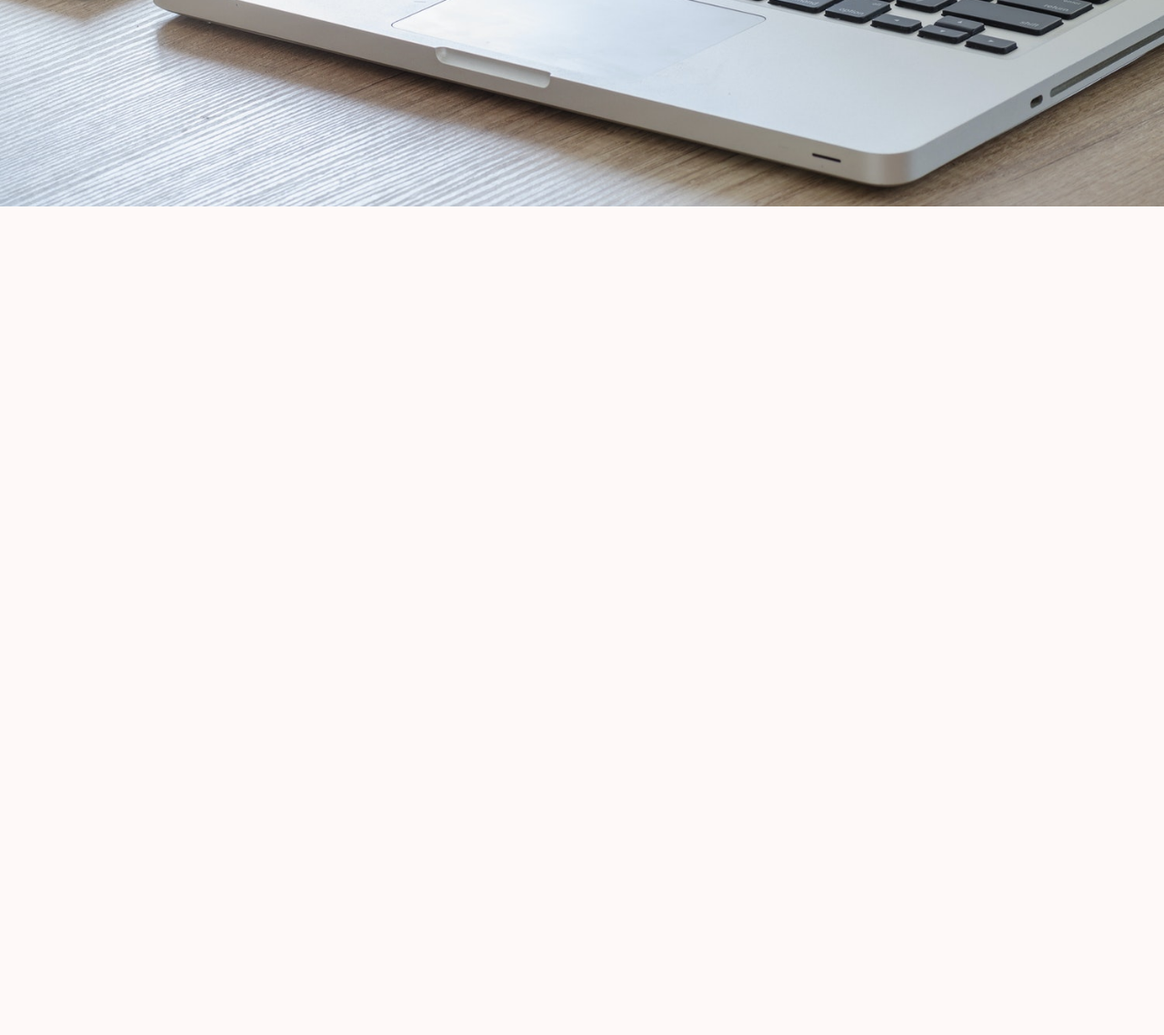
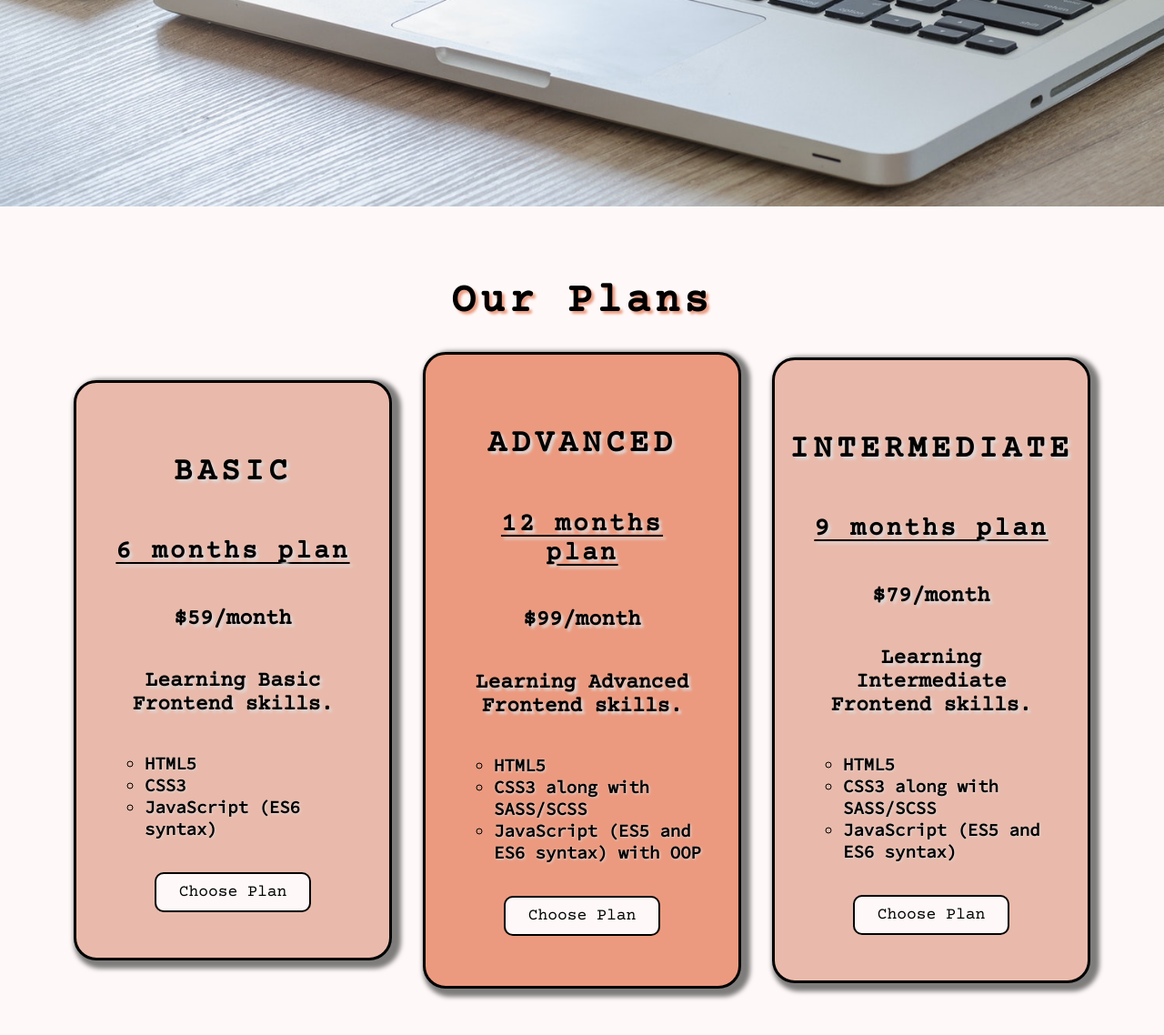
Before and after one commit to obuke-i-kursevi/css-sekcija, a plain HTML site: page grupa3/school-project/index.html in a window 1280 px wide. Shown: the part 500-1638 px from the top of the page at 91% size. Before the commit the page ends 800 px from the top, so only its background shows below. Drawn offline with nearby package versions, Linux system fonts and the light colour scheme.

Commit message:
12. cas (18.11.2021.) - Grid layout, plans section on home page

```diff
--- /dev/null
+++ b/grupa3/playground/css/grid.css
@@ -0,0 +1,38 @@
+* {
+    box-sizing: border-box;
+    margin: 0;
+    padding: 0;
+}
+
+.main-grid-wrapper {
+    width: 90%;
+    margin: 0 auto;
+    display: grid;
+    grid-template-rows: 300px;
+    /* grid-template-columns: 200px 400px 250px; */
+    /* grid-template-columns: repeat(3, 300px); */
+    /* ! Fractional Units -> zbog responzivnosti */
+    /* grid-template-columns: repeat(3, 1fr); */
+    /* grid-template-columns: 1fr 3fr 2fr; */
+    grid-template-columns: repeat(auto-fit, minmax(200px, 1fr));
+    /* grid-column-gap: 25px;
+    grid-row-gap: 50px; */
+    grid-gap: 50px 25px;
+    grid-auto-rows: 200px;
+}
+
+.box {
+    border: 1px solid black;
+    padding: 20px;
+    background-color: aquamarine;
+}
+
+.box:nth-child(even) {
+    background-color: rgb(37, 133, 101);
+}
+
+.box-5 {
+    grid-column: span 3;
+    /* grid-column-start: 2;
+    grid-column-end: 4; */
+}
--- a/grupa3/school-project/index.html
+++ b/grupa3/school-project/index.html
@@ -40,6 +40,56 @@
             <div class="hero-wrapper">
                 <h1>Welcome to our Programming School</h1>
             </div>
+
+            <!-- ! Plans section -->
+            <div class="plans-wrapper">
+                <h1 class="plans-wrapper__title">
+                    Our Plans
+                </h1>
+                <article class="plans-wrapper__article basic">
+                    <h1>BASIC</h1>
+                    <h1>6 months plan</h1>
+                    <h2>$59/month</h2>
+                    <h3>Learning Basic Frontend skills.</h3>
+                    <ul>
+                        <li>HTML5</li>
+                        <li>CSS3</li>
+                        <li>JavaScript (ES6 syntax)</li>
+                    </ul>
+                    <button class="choose-plan__button">
+                        Choose Plan
+                    </button>
+                </article>
+                <article class="plans-wrapper__article intermediate">
+                    <h1>INTERMEDIATE</h1>
+                    <h1>9 months plan</h1>
+                    <h2>$79/month</h2>
+                    <h3>Learning Intermediate Frontend skills.</h3>
+                    <ul>
+                        <li>HTML5</li>
+                        <li>CSS3 along with SASS/SCSS</li>
+                        <li>JavaScript (ES5 and ES6 syntax)</li>
+                    </ul>
+                    <button class="choose-plan__button">
+                        Choose Plan
+                    </button>
+                </article>
+                <article class="plans-wrapper__article advanced">
+                    <h1>ADVANCED</h1>
+                    <h1>12 months plan</h1>
+                    <h2>$99/month</h2>
+                    <h3>Learning Advanced Frontend skills.</h3>
+                    <ul>
+                        <li>HTML5</li>
+                        <li>CSS3 along with SASS/SCSS</li>
+                        <li>JavaScript (ES5 and ES6 syntax) with OOP</li>
+                    </ul>
+                    <button class="choose-plan__button">
+                        Choose Plan
+                    </button>
+                </article>
+            </div>
        </main>
+
 </body>
 </html>
--- a/grupa3/school-project/shared.css
+++ b/grupa3/school-project/shared.css
@@ -86,6 +86,8 @@ body {
     border-radius: 40px;
 }
 
+/* ! Hero section */
+
 .hero-wrapper {
     background-image: url('./assets/hero-image.jpg');
     width: 100%;
@@ -101,3 +103,108 @@ body {
     font-size: 35px;
     color: black;
 }
+
+/* ! Plans section */
+
+.plans-wrapper {
+    margin: 50px auto;
+    width: 90%;
+    display: flex;
+    flex-flow: row wrap;
+    justify-content: space-around;
+    align-items: center;
+}
+
+.plans-wrapper .plans-wrapper__title {
+    text-align: center;
+    flex-basis: 100%;
+    font-family: 'Courier Prime', monospace;
+    font-size: 45px;
+    letter-spacing: 5px; /* dodaje razmak izmedju slova */
+    text-shadow: 3px 3px 3px #eb9a7f; /* dodavanje senke iza teksta */
+}
+
+.plans-wrapper .plans-wrapper__article {
+    border: 1px solid black;
+    padding: 50px 35px;
+    background: #e9baab;
+    display: flex;
+    flex-flow: column nowrap;
+    align-items: center;
+    flex-basis: 30%;
+    min-width: 350px; /* definise minimalnu sirinu elementa */
+    border-radius: 25px;
+    border: 3px solid black;
+    margin-bottom: 20px;
+    box-shadow: 5px 4px 5px 5px rgba(0, 0, 0, 0.5); /* definisanje senke iza nekog box-a (moze i inset - ka unutra senka) */
+}
+
+.advanced {
+    order: 1;
+    height: 650px;
+    min-height: 700px; /* minimalna visina, bice izmenjeno u radu sa responsivnesom */
+    background: #eb9a7f !important;
+}
+
+.intermediate {
+    order: 2;
+}
+
+.plans-wrapper__article h1:nth-child(1) {
+    font-family: 'Courier Prime', monospace;
+    font-weight: bolder;
+    font-size: 35px;
+    letter-spacing: 5px;
+    text-shadow: 3px 3px 3px #ddd7d6;
+}
+
+.plans-wrapper__article h1:nth-child(2) {
+    font-family: 'Courier Prime', monospace;
+    font-weight: bold;
+    font-size: 28px;
+    letter-spacing: 3px;
+    text-decoration: underline;
+    text-shadow: 3px 3px 3px #ddd7d6;
+    text-align: center;
+    text-underline-offset: 5px; /* definise razmak izmedju teksta i underline-a */
+}
+
+.plans-wrapper__article h2 {
+    text-shadow: 3px 3px 3px #ddd7d6;
+    font-family: 'Courier Prime', monospace;
+}
+
+.plans-wrapper__article h3 {
+    text-shadow: 3px 3px 3px #ddd7d6;
+    font-family: 'Courier Prime', monospace;
+    text-align: center;
+    font-size: 23px;
+}
+
+.plans-wrapper__article ul {
+    list-style-type: circle;
+    align-self: flex-start;
+}
+
+.plans-wrapper__article ul li {
+    font-family: 'Source Code Pro', monospace;
+    font-size: 19px;
+    font-weight: bold;
+    text-shadow: 1px 1px 3px #ddd7d6;
+}
+
+.choose-plan__button {
+    margin-top: 20px;
+    padding: 10px 25px;
+    font-family: 'Courier Prime', monospace;
+    border: 2px solid black;
+    font-size: 18px;
+    background: #fef9f8;
+    border-radius: 10px;
+}
+
+.choose-plan__button:hover {
+    cursor: pointer;
+    background: #ddd7d6;
+    transition: 0.3s ease; /* vreme i nacin implementacije tranzicije na hover dugmeta */
+}
```
Also changed, not shown: grupa3/playground/html/grid.html (added, +32 -0 lines).
